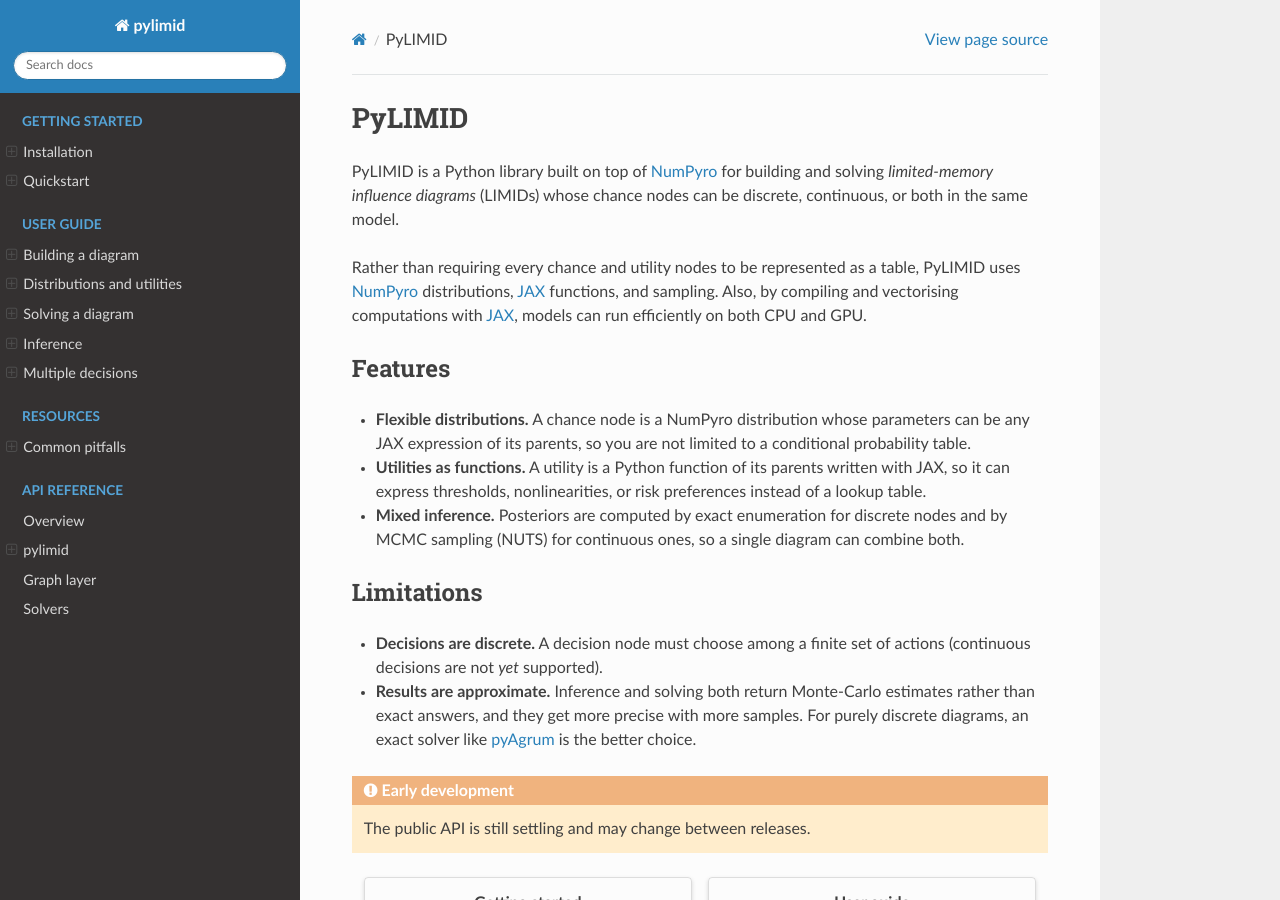
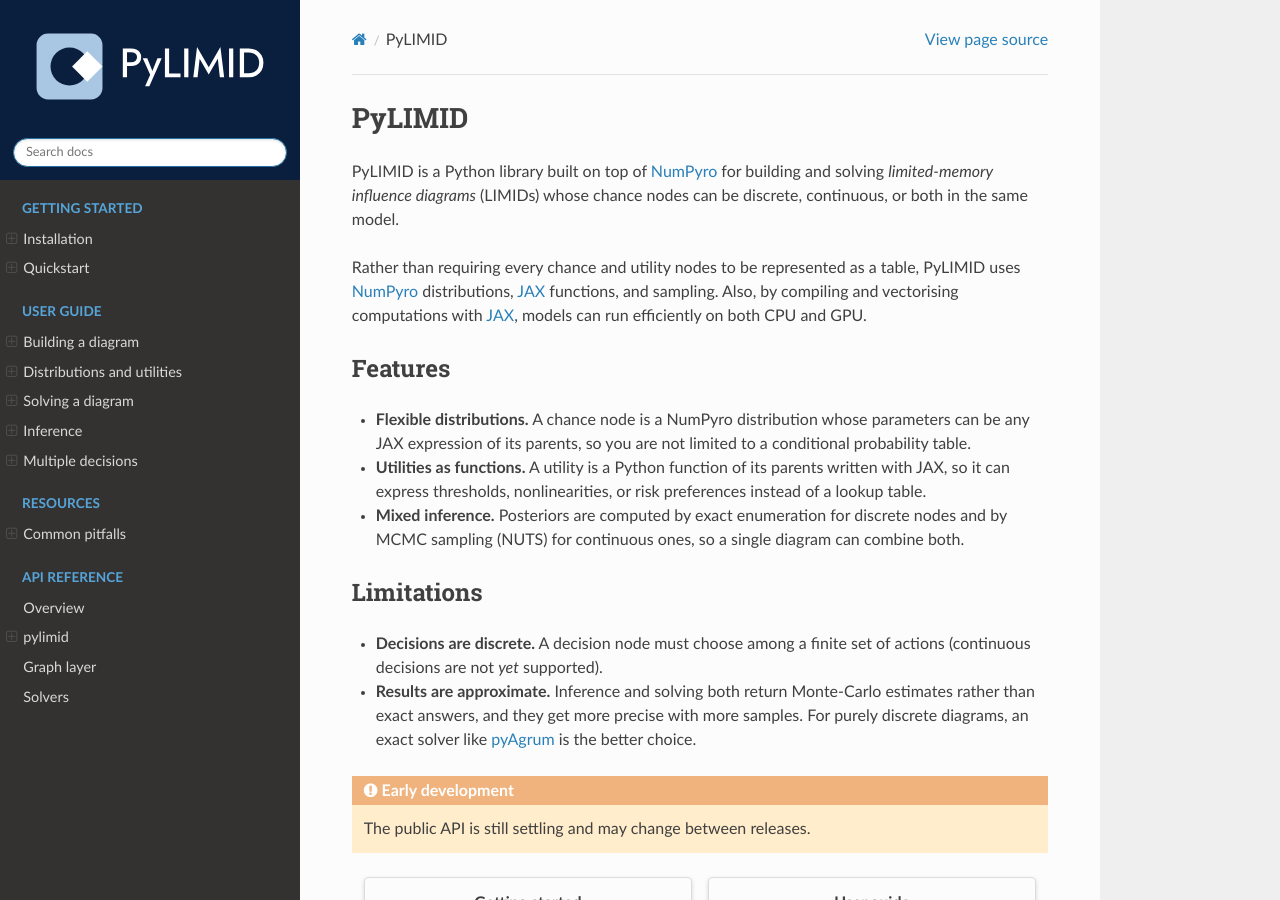
Before and after one commit to cynosural-ai/pylimid, a Sphinx documentation site: the page built from docs/index.md, in a window 1280 px wide and 900 px high. Built offline with Sphinx 7.4.7 and the Read the Docs theme 3.1.0, drawn with Linux system fonts in a browser that asks for light colours.

Commit message:
add branding

```diff
--- a/docs/conf.py
+++ b/docs/conf.py
@@ -105,7 +105,10 @@
 html_theme_options = {
     "collapse_navigation": False,
     "navigation_depth": 3,
+    "logo_only": True,
+    "style_nav_header_background": "#0A1F3D",
 }
+html_logo = "_static/branding/pylimid-readthedocs.svg"
 html_static_path = ["_static"]
 # Center the figure directive's images (docutils' default is left-aligned) and
 # the images embedded in executed notebook outputs.
```
Also changed, not shown: README.md (+3 -1 lines), docs/_static/branding/pylimid-readme.svg (added), docs/_static/branding/pylimid-readthedocs.svg (added).
